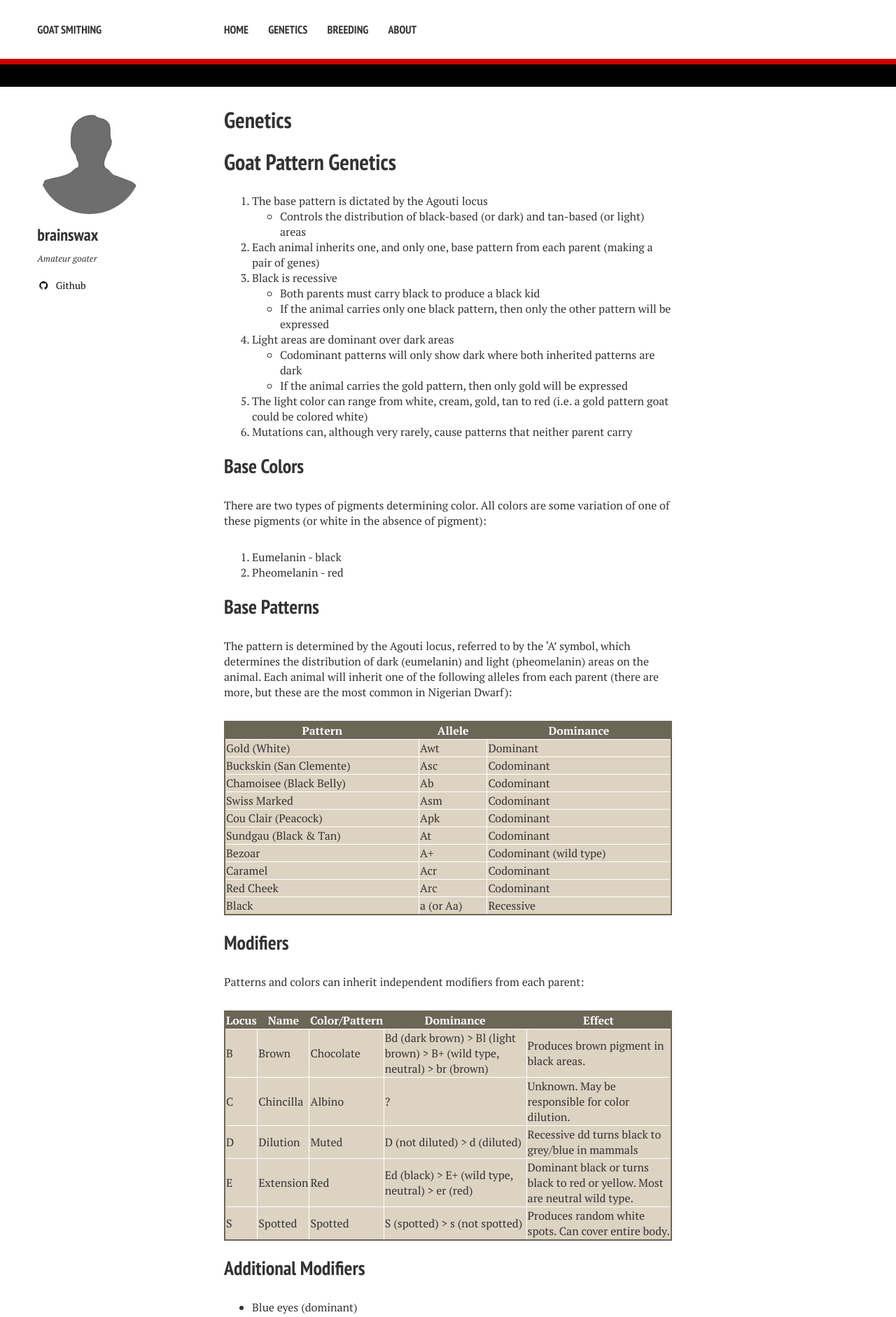
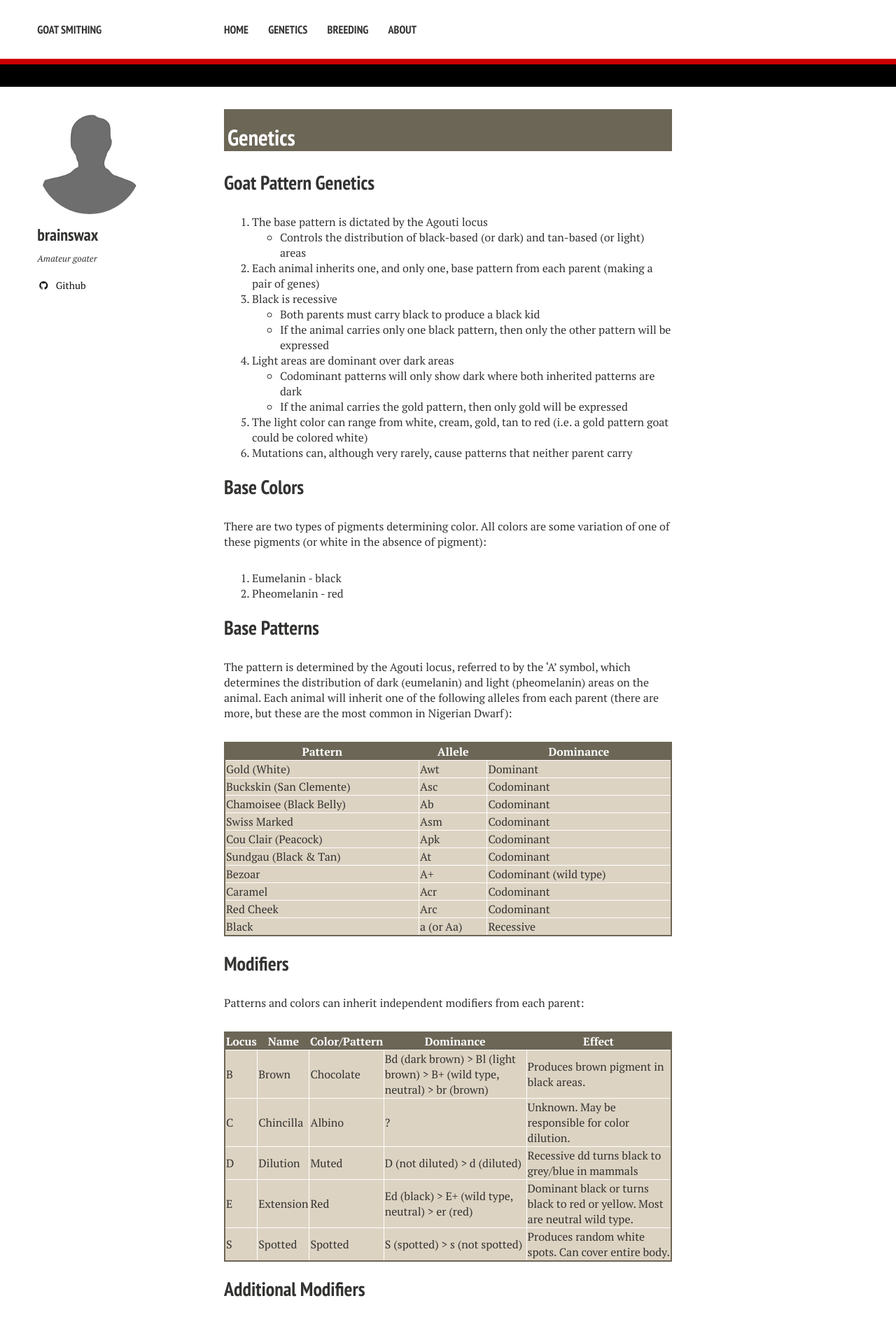
Before and after one commit to brainswax/goatsmith, a Jekyll site: the page built from docs/genetics/index.md, in a window 1280 px wide. Shown: the top 1882 px of the page at 70% size. Built offline with Jekyll 4.4.1, drawn with Linux system fonts in a browser that asks for light colours; nearby versions of some CDN libraries.

Commit message:
Adding CSS for the page title

```diff
--- a/docs/_layouts/page.html
+++ b/docs/_layouts/page.html
@@ -17,7 +17,7 @@
     {% include _author-bio.html %}
   </div>
   <article class="page">
-    <h1>{{ page.title }}</h1>
+    <h1 class="page-title">{{ page.title }}</h1>
     <div class="article-wrap">
       {{ content }}
       {% if page.share != false %}
--- a/docs/_sass/page.scss
+++ b/docs/_sass/page.scss
@@ -741,6 +741,14 @@ $button-size: 1.5rem;
 }
 
 /* Page ===================================================================== */
+
+.page-title {
+	background: #6c6657;
+	color: white;
+	padding: 5px;
+	padding-top: 25px;
+}
+
 table {
 	border: 2px solid #6c6657;
 }
--- a/docs/genetics/index.md
+++ b/docs/genetics/index.md
@@ -2,7 +2,7 @@
 layout: page
 title: Genetics
 ---
-# Goat Pattern Genetics
+## Goat Pattern Genetics
 
 1. The base pattern is dictated by the Agouti locus
    - Controls the distribution of black-based (or dark) and tan-based (or light) areas
@@ -58,7 +58,7 @@ Patterns and colors can inherit independent modifiers from each parent:
 * Moon spots (incomplete dominant)
 * Roaning (dominant) - it's believed to be a partial dominant trait, but locus is unknown
 
-# Terminology
+## Terminology
 
 - _Allele_ - a variation of a gene
 - _Codominant_ - when two dominant alleles can express together
@@ -83,7 +83,7 @@ Patterns and colors can inherit independent modifiers from each parent:
 - _Recessive_ - an allele is recessive if the gene must be homozygous in order to express the trait
 - _Wild Type_ - a wild type allele is considered the non-mutated, or wild, variation of a gene
 
-# Sources
+## Sources
 
 - [Nigerian Dwarf Color Genetics](http://www.nigeriandwarfcolors.com/nigerian-dwarf-color-genetics.html) - KW Farms
 - [Color Genetics in the Nigerian Dwarf Goat](http://www.hasitall.com/genetics/) - Cris Waller, Foxcroft Nigerian Dwarf Goats
```
